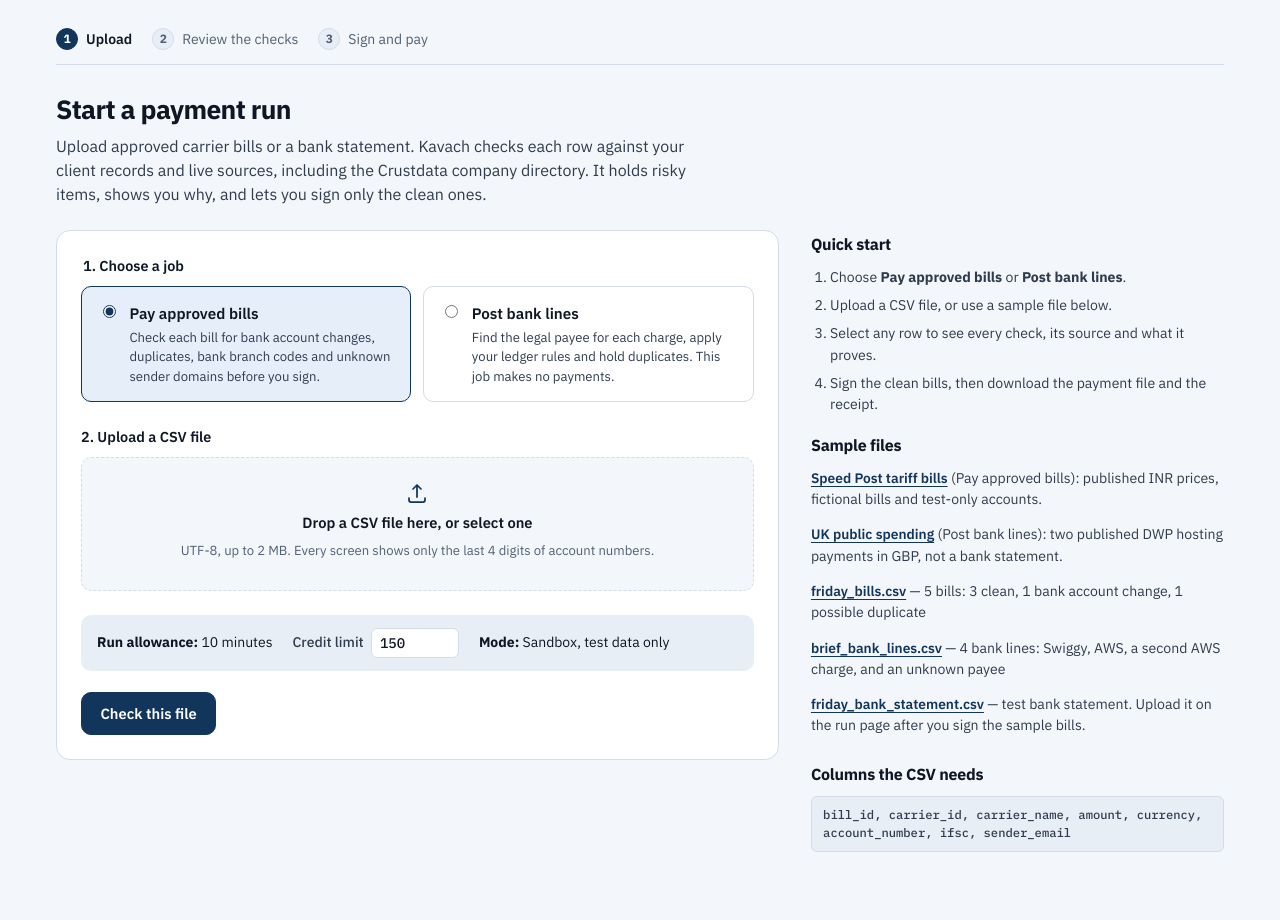
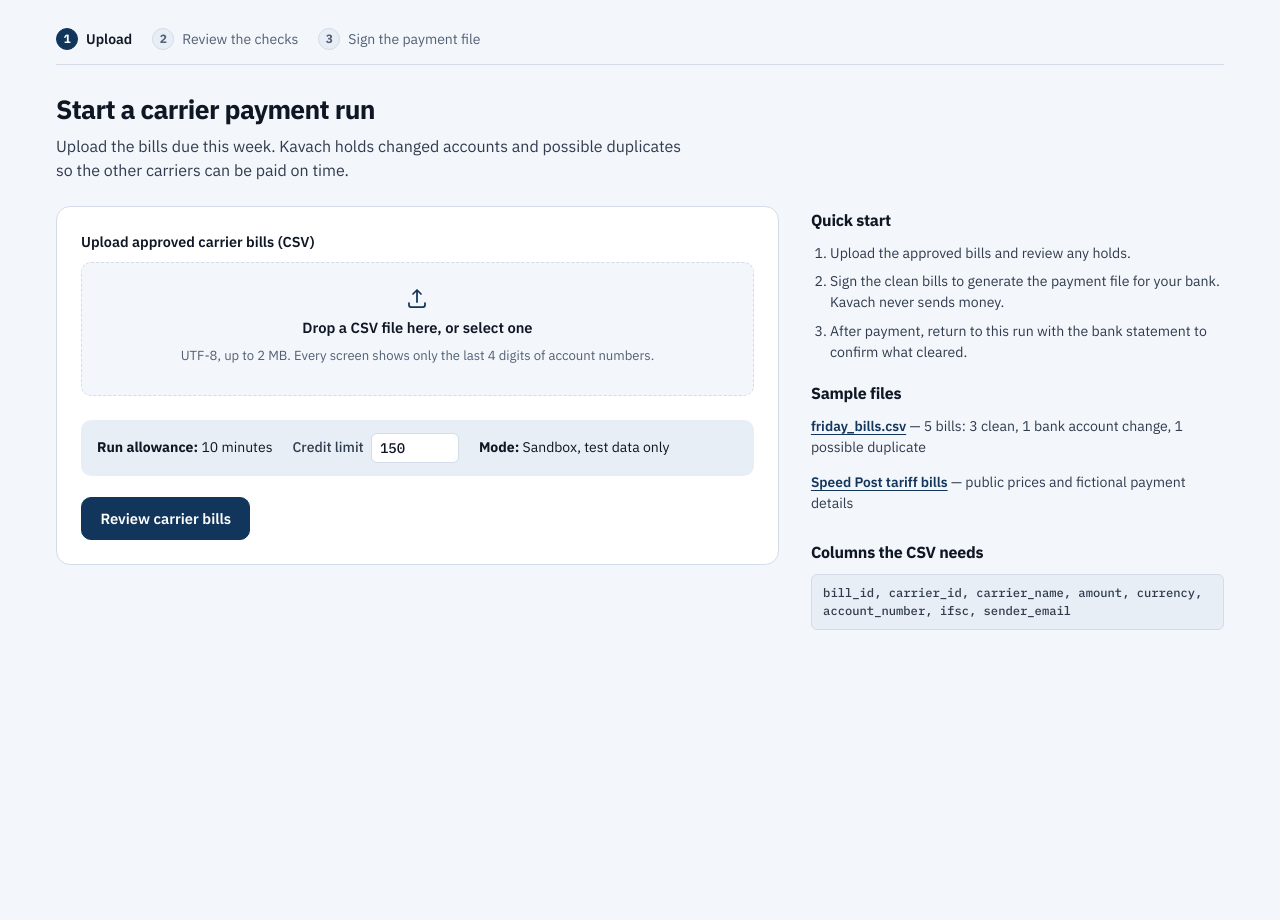
Before and after one commit to ecstaticifrit/CC-DoM, a FastAPI app: page / in a window 1280 px wide. Shown: the part 55-975 px from the top of the page. After the commit the page ends 685 px from the top, so only its background shows below. Run offline with FastAPI, Linux system fonts and the light colour scheme.

Commit message:
Focus new runs on approved carrier bills

```diff
--- a/kavach/app.py
+++ b/kavach/app.py
@@ -9,7 +9,7 @@ from fastapi.responses import FileResponse, HTMLResponse, RedirectResponse, Resp
 from fastapi.staticfiles import StaticFiles
 from fastapi.templating import Jinja2Templates
 
-from kavach import payrules, postings, reconcile
+from kavach import payrules, reconcile
 from kavach.config import load_config
 from kavach.intake import FORMATS, IntakeError, _row, parse
 from kavach.masking import mask_account
@@ -64,8 +64,8 @@ def create_app(db_path: Path, sources=None, today: date | None = None) -> FastAP
 
     @app.get("/samples/{filename}")
     def sample_file(filename: str):
-        allowed = {"friday_bills.csv", "brief_bank_lines.csv", "friday_bank_statement.csv"}
-        if filename not in allowed | {"public_spending_gbp.csv", "public_tariff_bills.csv"}:
+        allowed = {"friday_bills.csv", "friday_bank_statement.csv", "public_tariff_bills.csv"}
+        if filename not in allowed:
             raise HTTPException(404, "Sample not found")
         path = HERE.parent / "data" / "samples" / filename
         if not path.exists():
@@ -73,7 +73,9 @@ def create_app(db_path: Path, sources=None, today: date | None = None) -> FastAP
         return FileResponse(path, media_type="text/csv", filename=filename)
 
     @app.post("/runs")
-    async def create_run(request: Request, mode: str = Form(""), run_credits: str = Form(""), file: UploadFile | None = None):
+    async def create_run(request: Request, mode: str = Form("pay_bills"), run_credits: str = Form(""), file: UploadFile | None = None):
+        if mode != "pay_bills":
+            return templates.TemplateResponse(request, "start.html", ctx(error="Start with approved carrier bills. To check a bank statement, open its signed run."), status_code=400)
         live_config = load_config()
         data = await file.read() if file else b""
         try:
@@ -81,20 +83,13 @@ def create_app(db_path: Path, sources=None, today: date | None = None) -> FastAP
         except IntakeError as err:
             return templates.TemplateResponse(request, "start.html", ctx(error=str(err)), status_code=400)
         input_hash = hashlib.sha256(data).hexdigest()
-        if mode == "post_lines":
-            existing = store.find_run_by_hash("post_lines", input_hash)
-            if existing:
-                return RedirectResponse(f"/runs/{existing}", status_code=303)
         try:
             cap = float(run_credits) if run_credits.strip() else float(live_config["limits"]["run_credits"])
         except ValueError:
             cap = float(live_config["limits"]["run_credits"])
         budgeted = BudgetedSources(sources, max_credits=max(0.0, cap), max_seconds=float(live_config["limits"]["run_seconds"]))
         started = time.monotonic()
-        if mode == "pay_bills":
-            rows = evaluate_bills(rows, budgeted)
-        else:
-            rows = postings.evaluate_lines(rows, current_records(), budgeted.fetch_page_text, sources=budgeted)
+        rows = evaluate_bills(rows, budgeted)
         run_id = store.create_run(mode, live_config["rule_version"], rows, input_hash=input_hash, allowance_credits=cap,
                                   eval_ms=int((time.monotonic() - started) * 1000))
         return RedirectResponse(f"/runs/{run_id}", status_code=303)
@@ -338,6 +333,8 @@ def create_app(db_path: Path, sources=None, today: date | None = None) -> FastAP
     @app.post("/runs/{run_id}/reconcile")
     async def reconcile_upload(request: Request, run_id: str, file: UploadFile | None = None):
         run = _run_or_404(run_id)
+        if run["mode"] != "pay_bills" or not run["files"]:
+            raise HTTPException(409, "Sign a carrier payment file before checking the bank statement.")
         data = await file.read() if file else b""
         try:
             rows = parse("post_lines", data)
--- a/kavach/static/app.js
+++ b/kavach/static/app.js
@@ -1,5 +1,5 @@
 (() => {
-  // Start page: show the chosen file and the expected columns for the chosen job.
+  // Start page: show the chosen file.
   const fileInput = document.querySelector(".dropzone input[type='file']");
   const dropzone = document.querySelector(".dropzone");
   const chosen = document.querySelector(".file-chosen");
@@ -13,16 +13,6 @@
       ["dragleave", "drop"].forEach(ev => dropzone.addEventListener(ev, () => dropzone.classList.remove("dragover")));
     }
   }
-  const colsByMode = {
-    pay_bills: "bill_id, carrier_id, carrier_name, amount, currency, account_number, ifsc, sender_email",
-    post_lines: "date, description, amount, currency, reference",
-  };
-  const colsTarget = document.querySelector("[data-expected-cols]");
-  document.querySelectorAll('input[name="mode"]').forEach(radio => {
-    radio.addEventListener("change", () => {
-      if (colsTarget && colsByMode[radio.value]) colsTarget.textContent = colsByMode[radio.value];
-    });
-  });
 
   // Run page.
   const head = document.querySelector(".run-head");
--- a/kavach/templates/run.html
+++ b/kavach/templates/run.html
@@ -491,6 +491,7 @@
 
 <section class="receipt" id="reconcile">
   <h2>Check the bank statement</h2>
+  <p>Trying the five Friday sample bills? <a href="/samples/friday_bank_statement.csv" download>Download their sample bank statement</a> and check it here.</p>
   {% if recon_error %}<div class="banner banner-err" role="alert"><div>{{ recon_error }}</div></div>{% endif %}
   <p class="lead">A bill counts as <strong>paid</strong> only when one statement debit has its bank reference, amount and currency. Two debits mean the bank may have paid twice. A credit with the reference means the bank returned the payment, and the bill opens again.</p>
   <form class="receipt-block" method="post" action="/runs/{{ run.run_id }}/reconcile" enctype="multipart/form-data">
--- a/kavach/templates/start.html
+++ b/kavach/templates/start.html
@@ -3,11 +3,11 @@
 <ol class="steps" aria-label="Workflow steps">
   <li class="active"><span class="step-num">1</span>Upload</li>
   <li><span class="step-num">2</span>Review the checks</li>
-  <li><span class="step-num">3</span>Sign and pay</li>
+  <li><span class="step-num">3</span>Sign the payment file</li>
 </ol>
 
-<h1>Start a payment run</h1>
-<p class="lead">Upload approved carrier bills or a bank statement. Kavach checks each row against your client records and live sources, including the Crustdata company directory. It holds risky items, shows you why, and lets you sign only the clean ones.</p>
+<h1>Start a carrier payment run</h1>
+<p class="lead">Upload the bills due this week. Kavach holds changed accounts and possible duplicates so the other carriers can be paid on time.</p>
 
 {% if error %}
 <div class="banner banner-err" role="alert">
@@ -18,28 +18,8 @@
 
 <div class="start-grid">
   <form class="start-form" method="post" action="/runs" enctype="multipart/form-data">
-    <fieldset class="field-group">
-      <legend>1. Choose a job</legend>
-      <div class="mode-list">
-        <label class="mode-option">
-          <input type="radio" name="mode" value="pay_bills" checked>
-          <span>
-            <span class="mode-title">{{ modes.pay_bills }}</span>
-            <span class="mode-desc">Check each bill for bank account changes, duplicates, bank branch codes and unknown sender domains before you sign.</span>
-          </span>
-        </label>
-        <label class="mode-option">
-          <input type="radio" name="mode" value="post_lines">
-          <span>
-            <span class="mode-title">{{ modes.post_lines }}</span>
-            <span class="mode-desc">Find the legal payee for each charge, apply your ledger rules and hold duplicates. This job makes no payments.</span>
-          </span>
-        </label>
-      </div>
-    </fieldset>
-
     <div class="field-group">
-      <span class="field-label">2. Upload a CSV file</span>
+      <span class="field-label">Upload approved carrier bills (CSV)</span>
       <label class="dropzone">
         <svg width="24" height="24" viewBox="0 0 24 24" fill="none" stroke="#12355B" stroke-width="1.75" stroke-linecap="round" stroke-linejoin="round" aria-hidden="true"><path d="M12 16V4m0 0-4 4m4-4 4 4"/><path d="M4 17v2a2 2 0 0 0 2 2h12a2 2 0 0 0 2-2v-2"/></svg>
         <span class="dropzone-title">Drop a CSV file here, or select one</span>
@@ -55,25 +35,21 @@
       <span><strong>Mode:</strong> Sandbox, test data only</span>
     </div>
 
-    <button class="btn" type="submit">Check this file</button>
+    <button class="btn" type="submit">Review carrier bills</button>
   </form>
 
   <aside class="guide">
     <h2>Quick start</h2>
     <ol>
-      <li>Choose <strong>Pay approved bills</strong> or <strong>Post bank lines</strong>.</li>
-      <li>Upload a CSV file, or use a sample file below.</li>
-      <li>Select any row to see every check, its source and what it proves.</li>
-      <li>Sign the clean bills, then download the payment file and the receipt.</li>
+      <li>Upload the approved bills and review any holds.</li>
+      <li>Sign the clean bills to generate the payment file for your bank. Kavach never sends money.</li>
+      <li>After payment, return to this run with the bank statement to confirm what cleared.</li>
     </ol>
 
     <h2>Sample files</h2>
     <ul class="sample-links">
-      <li><a href="/samples/public_tariff_bills.csv" download>Speed Post tariff bills</a> (Pay approved bills): published INR prices, fictional bills and test-only accounts.</li>
-      <li><a href="/samples/public_spending_gbp.csv" download>UK public spending</a> (Post bank lines): two published DWP hosting payments in GBP, not a bank statement.</li>
       <li><a href="/samples/friday_bills.csv" download>friday_bills.csv</a> — 5 bills: 3 clean, 1 bank account change, 1 possible duplicate</li>
-      <li><a href="/samples/brief_bank_lines.csv" download>brief_bank_lines.csv</a> — 4 bank lines: Swiggy, AWS, a second AWS charge, and an unknown payee</li>
-      <li><a href="/samples/friday_bank_statement.csv" download>friday_bank_statement.csv</a> — test bank statement. Upload it on the run page after you sign the sample bills.</li>
+      <li><a href="/samples/public_tariff_bills.csv" download>Speed Post tariff bills</a> — public prices and fictional payment details</li>
     </ul>
 
     <h2>Columns the CSV needs</h2>
```
Also changed, not shown: data/SOURCES.md (+2 -2 lines), tests/test_friday_run.py (+3 -10 lines), tests/test_run_lifecycle.py (+4 -8 lines), tests/test_run_page.py (+6 -6 lines), tests/test_winning_features.py (+4 -11 lines), README.md.
